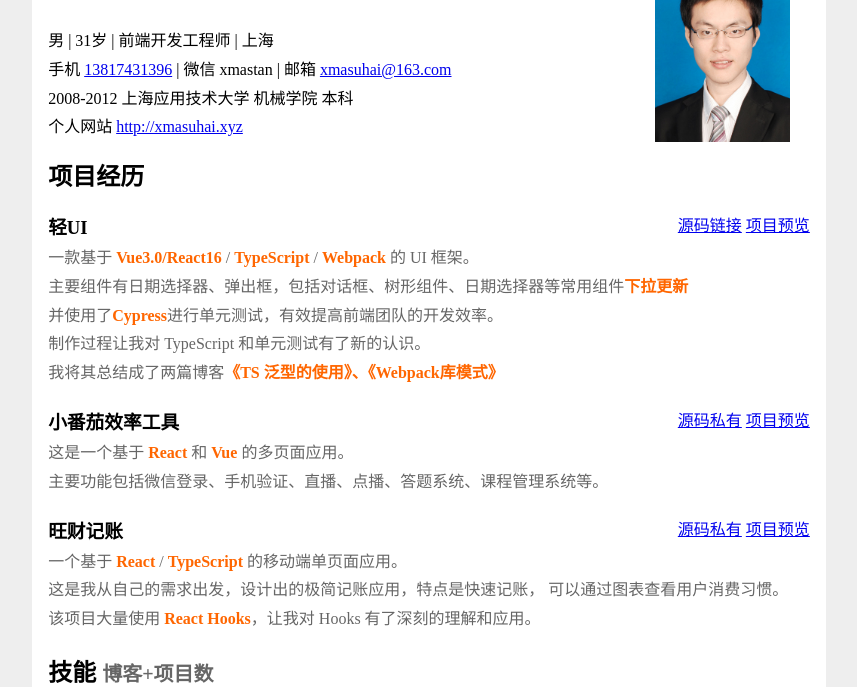
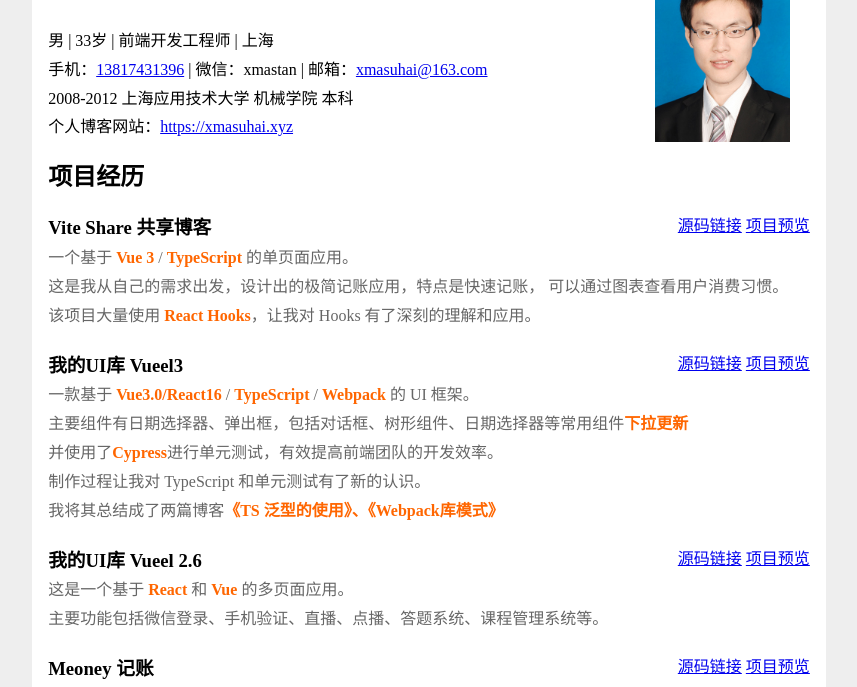
Before and after one commit to xmasuhai/my-CV, a website built with Parcel: page src/index.html in a window 1280 px wide. Shown: the part 83-770 px from the top of the page, without its empty margins (211-1068 px from the left). Built offline with nearby package versions, Linux system fonts and the light colour scheme.

Commit message:
:sparkles: 更新简历

```diff
--- a/src/index.html
+++ b/src/index.html
@@ -7,7 +7,7 @@
   <meta name="viewport"
         content="width=device-width, initial-scale=1.0, minimum-scale=1.0, maximum-scale=1.0, user-scalable=no,viewport-fit=cover"/>
   <link rel="stylesheet" href="style.scss">
-  <title>徐帅-前端开发工程师-2020-上海</title>
+  <title>徐帅-前端开发工程师-2022-上海</title>
 </head>
 
 <body>
@@ -15,11 +15,14 @@
   <section class="bio">
     <h1>徐帅</h1>
     <img src="./images/cv.jpg" alt="1吋头像照片"/>
-    <p>男 | 31岁 | 前端开发工程师 | 上海</p>
-    <p>手机 <a href="tel:13817431396">13817431396</a> | 微信 xmastan | 邮箱 <a
-      href="mailto:xmasuhai@163.com">xmasuhai@163.com</a></p>
+    <p>男 | 33岁 | 前端开发工程师 | 上海</p>
+    <p>
+      手机：<a href="tel:13817431396">13817431396</a> |
+      微信：xmastan |
+      邮箱：<a href="mailto:xmasuhai@163.com">xmasuhai@163.com</a>
+    </p>
     <p>2008-2012 上海应用技术大学 机械学院 本科</p>
-    <p>个人网站 <a href="http://xmasuhai.xyz">http://xmasuhai.xyz</a></p>
+    <p>个人博客网站：<a href="https://xmasuhai.xyz">https://xmasuhai.xyz</a></p>
   </section>
 
   <section class="projects">
@@ -27,10 +30,33 @@
     <ol>
       <li>
         <header>
-          <h3>轻UI</h3>
+          <h3>Vite Share 共享博客</h3>
           <span>
-              <a href="#">源码链接</a>
-              <a href="#">项目预览</a>
+              <a href="https://github.com/xmasuhai/vite-share-blog">源码链接</a>
+              <a href="https://xmasuhai.gitee.io/vite-share-blog-website">项目预览</a>
+            </span>
+        </header>
+        <p>
+          一个基于 <strong>Vue 3</strong> /
+          <strong>TypeScript</strong> 的单页面应用。
+        </p>
+
+        <p>
+          这是我从自己的需求出发，设计出的极简记账应用，特点是快速记账，
+          可以通过图表查看用户消费习惯。
+        </p>
+        <p>
+          该项目大量使用 <strong>React Hooks</strong>，让我对 Hooks
+          有了深刻的理解和应用。
+        </p>
+      </li>
+
+      <li>
+        <header>
+          <h3>我的UI库 Vueel3</h3>
+          <span>
+              <a href="https://github.com/xmasuhai/vueel3-demo-1">源码链接</a>
+              <a href="https://xmasuhai.gitee.io/vueel3-demo-website/#/">项目预览</a>
             </span>
         </header>
         <p>
@@ -51,12 +77,13 @@
           我将其总结成了两篇博客<strong>《TS 泛型的使用》、《Webpack库模式》</strong>
         </p>
       </li>
+
       <li>
         <header>
-          <h3>小番茄效率工具</h3>
+          <h3>我的UI库 Vueel 2.6</h3>
           <span>
-              <a href="#">源码私有</a>
-              <a href="#">项目预览</a>
+              <a href="https://github.com/xmasuhai/vueel-demo">源码链接</a>
+              <a href="https://xmasuhai.gitee.io/vueel-demo-website">项目预览</a>
             </span>
         </header>
         <p>
@@ -67,12 +94,13 @@
           主要功能包括微信登录、手机验证、直播、点播、答题系统、课程管理系统等。
         </p>
       </li>
+
       <li>
         <header>
-          <h3>旺财记账</h3>
+          <h3>Meoney 记账</h3>
           <span>
-              <a href="#">源码私有</a>
-              <a href="#">项目预览</a>
+              <a href="https://github.com/xmasuhai/money-1">源码链接</a>
+              <a href="https://xmasuhai.gitee.io/meowney-0-website">项目预览</a>
             </span>
         </header>
         <p>
@@ -89,6 +117,7 @@
           有了深刻的理解和应用。
         </p>
       </li>
+
     </ol>
   </section>
 
--- a/src/style.scss
+++ b/src/style.scss
@@ -39,12 +39,13 @@ body {
   margin: 20px 0;
 
   article {
-        min-height: 29.7cm;
     background: white;
     margin: 0 auto;
+    min-height: 29.7cm;
     overflow: auto;
+    padding: 1em;
+    // A4
     width: 21cm;
-        padding: 1em;
 
     section.bio {
       position: relative;
```
Also changed, not shown: src/style.css (deleted), src/style.min.css (deleted). Lines whose indentation alone changed are shown as unchanged.
